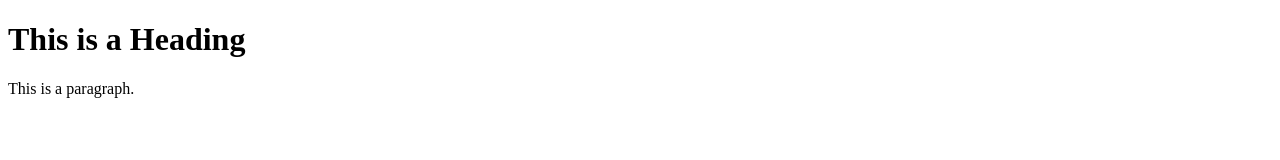
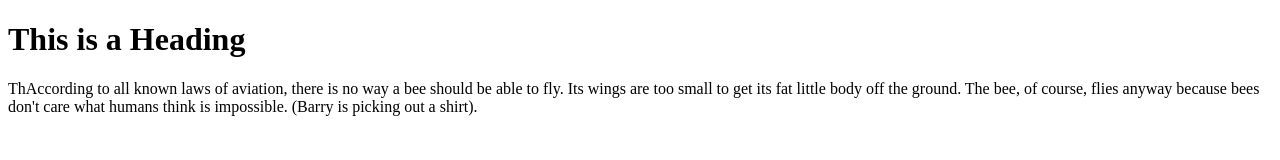
Before and after one commit to Jelishev/jelishev.github.io, a plain HTML site: page index.html in a window 1280 px wide. Drawn offline with Linux system fonts and the light colour scheme.

Commit message:
Update index.html

```diff
--- a/index.html
+++ b/index.html
@@ -3,10 +3,12 @@
   <head>
     <title>Page Title</title>
   </head>
+
   <body>
 
     <h1>This is a Heading</h1>
-<p>This is a paragraph.</p>
+    <p>ThAccording to all known laws of aviation, there is no way a bee should be able to fly. Its wings are too small to get its fat little body off the ground. The bee, of course, flies anyway because bees don't care what humans think is impossible. (Barry is picking out a shirt).</p>
 
   </body>
+
 </html>
```
Lines whose indentation alone changed are shown as unchanged.
